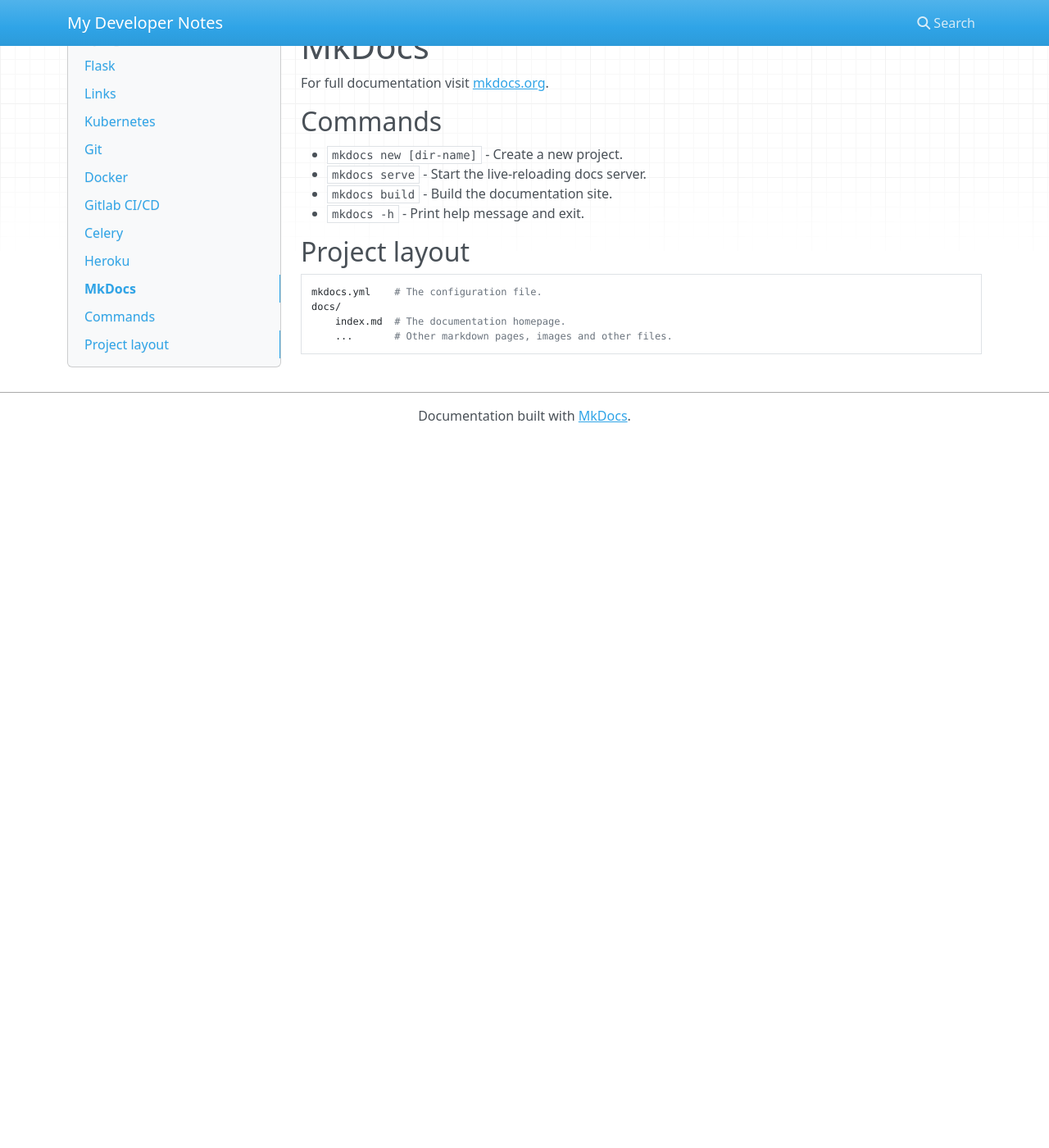
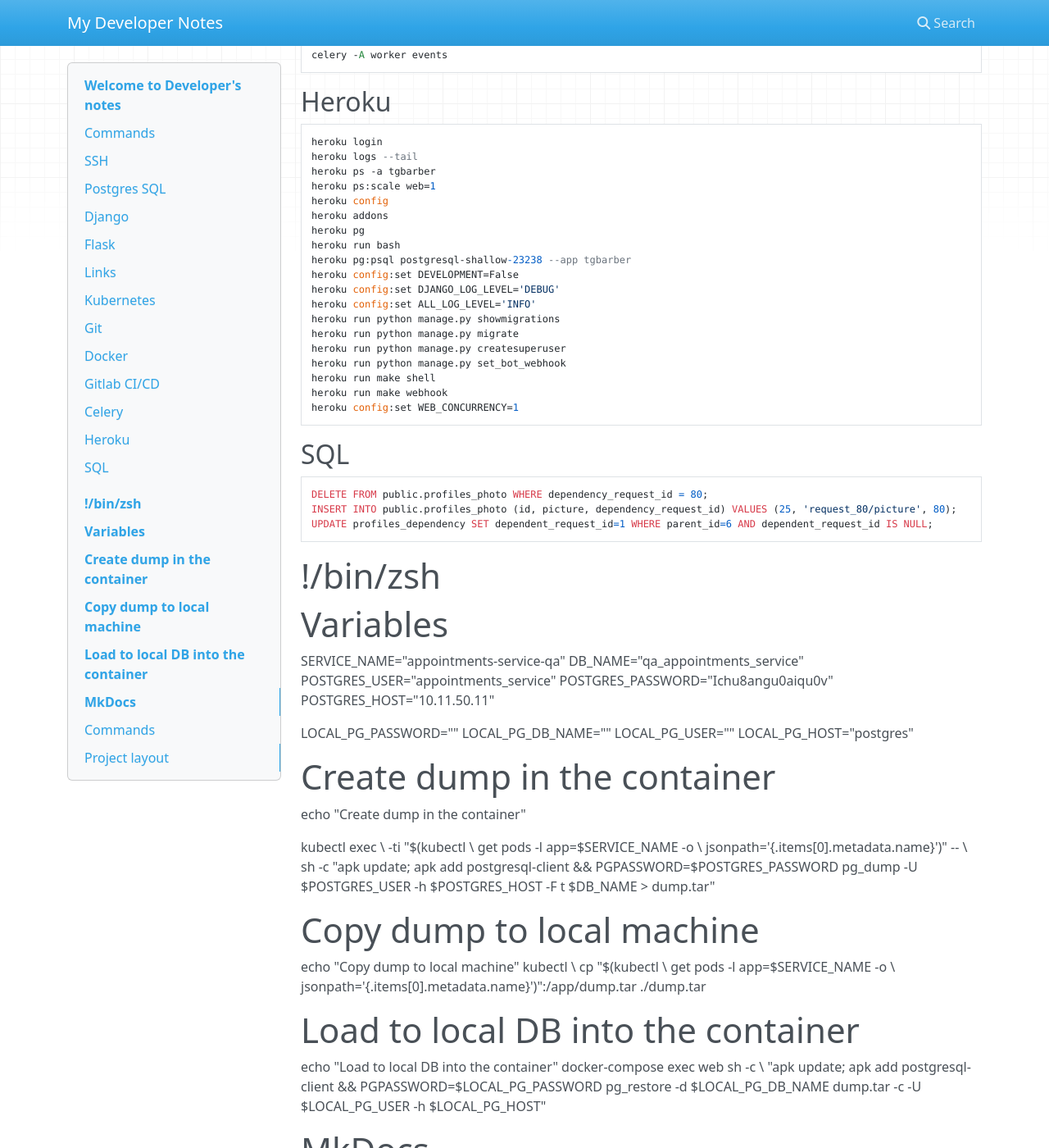
Before and after one commit to miletskiy/dev-notes, an MkDocs documentation site: the page built from docs/index.md, in a window 1280 px wide and 1400 px high, scrolled down 5544 px. Shown: the whole window at 82% size. Built offline with MkDocs 1.6.1, drawn with Linux system fonts in a browser that asks for light colours; nearby versions of some CDN libraries; before the commit the page ends 6079 px from its top, so only the background shows below that; some of the changed text lies outside the part shown.

Commit message:
Postgresql commands. zsh config.

```diff
--- a/docs/index.md
+++ b/docs/index.md
@@ -20,6 +20,8 @@
     ssh-add -L
 
     ssh -fN -A -L 5433:10.12.50.15:5432 centos@10.12.50.15
+
+    rm -r dir_name
 
     cp -R dev-notes /Users/miletskiy/Data/professional/dev_notes/
 
@@ -46,6 +48,17 @@
 
     lsof -Pn -i4 | grep 5432
 
+    # Alpine
+    apk update
+    apk add busybox-extras
+    busybox-extras telnet 10.12.50.15 5432
+
+    apk add postgresql-dev
+    apk add postgresql-client
+    psql -U username -h localhost -p 5432 dbname
+
+    coverage html
+    coverage report
 
 ## SSH
     https://gist.github.com/Icebreaker454/edbfc1214c6b97b44e86189f1b726a93
@@ -75,6 +88,7 @@
     ALTER USER stats_service_user WITH PASSWORD 's3cr3t';
     CREATE DATABASE stats_service_db OWNER stats_service_user ENCODING 'utf8';
     DROP DATABASE IF EXISTS test_prescriptions_service_db;
+    DROP USER IF EXISTS mistery_visitor_user;
 
     ALTER USER ind_service_user WITH CREATEDB;
      or:
@@ -117,6 +131,9 @@
     \x
     Expanded display is on.
 
+    psql -c 'SHOW cluster_name'
+    sudo systemctl status postgresql-10.service
+
 
 
 ## Django
@@ -147,6 +164,7 @@
     flask db migrate --message 'District model'
     flask db upgrade
     flask db history  # Show information about migrations
+    flask db downgrade 838abcead1eb
 
     driver = 'postgresql'
     username = 'vs_service_user'
@@ -184,6 +202,10 @@
     kubectx stg
 
     kubectl get pods | grep Evicted | awk '{print $1}' | xargs kubectl delete pod
+    error: a container name must be specified for pod mv-redis-server-0, choose one of: [redis sentinel]
+    kubectl --kubeconfig ~/projects/Intellias/keys/mystery-visitor-k8s logs mv-redis-server-0 -c redis
+
+    kubectl --kubeconfig ~/projects/Intellias/keys/mv-k8s-qa logs -l app=mystery-visitor-service-qa --all-containers  --since=10m -f
 
 ## Git
     git revert HEAD~1
@@ -213,6 +235,8 @@
     git push origin -u <new_name>
     git push origin --delete <old_name>
     [How To Rename a Local and Remote Git Branch](https://linuxize.com/post/how-to-rename-local-and-remote-git-branch/)
+    git branch -d the_local_branch
+    git push origin --delete the_remote_branch
 
 
 ## Docker
@@ -253,12 +277,15 @@
     docker network ls
     docker network inspect node-todo-app
 
+    use `host.docker.internal` istead of `localhost`
+
 
 ## Gitlab CI/CD
     CI_BUILD_NO_CACHE: yes
 
 ## Celery
     celery -A celery_app worker -l INFO -Q default,db_tasks -c 4 -B
+    celery -A worker events
 
 ## Heroku
     heroku login
@@ -281,6 +308,50 @@
     heroku run make webhook
     heroku config:set WEB_CONCURRENCY=1
 
+## SQL
+    DELETE FROM public.profiles_photo WHERE dependency_request_id = 80;
+    INSERT INTO public.profiles_photo (id, picture, dependency_request_id) VALUES (25, 'request_80/picture', 80);
+    UPDATE profiles_dependency SET dependent_request_id=1 WHERE parent_id=6 AND dependent_request_id IS NULL;
+
+##
+#!/bin/zsh
+
+# Variables
+SERVICE_NAME="appointments-service-qa"
+DB_NAME="qa_appointments_service"
+POSTGRES_USER="appointments_service"
+POSTGRES_PASSWORD="Ichu8angu0aiqu0v"
+POSTGRES_HOST="10.11.50.11"
+
+LOCAL_PG_PASSWORD=""
+LOCAL_PG_DB_NAME=""
+LOCAL_PG_USER=""
+LOCAL_PG_HOST="postgres"
+
+# Create dump in the container
+echo "Create dump in the container"
+
+kubectl exec \
+  -ti "$(kubectl \
+    get pods -l app=$SERVICE_NAME -o \
+    jsonpath='{.items[0].metadata.name}')" -- \
+  sh -c "apk update; apk add postgresql-client &&
+ PGPASSWORD=$POSTGRES_PASSWORD pg_dump -U $POSTGRES_USER -h $POSTGRES_HOST -F t $DB_NAME > dump.tar"
+
+# Copy dump to local machine
+echo "Copy dump to local machine"
+kubectl \
+  cp "$(kubectl \
+    get pods -l app=$SERVICE_NAME -o \
+    jsonpath='{.items[0].metadata.name}')":/app/dump.tar ./dump.tar
+
+# Load to local DB into the container
+echo "Load to local DB into the container"
+docker-compose exec web sh -c \
+  "apk update; apk add postgresql-client &&
+ PGPASSWORD=$LOCAL_PG_PASSWORD pg_restore -d $LOCAL_PG_DB_NAME dump.tar -c -U $LOCAL_PG_USER -h $LOCAL_PG_HOST"
+
+
 
 # MkDocs
 
```
